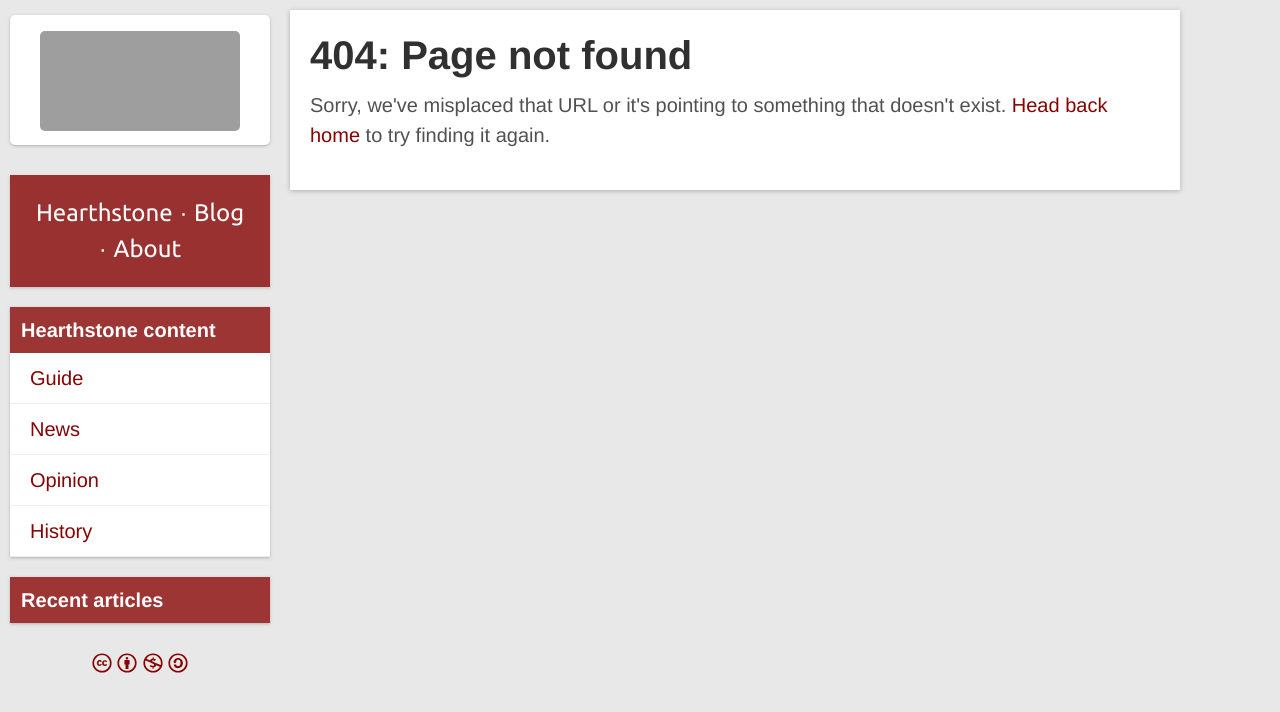
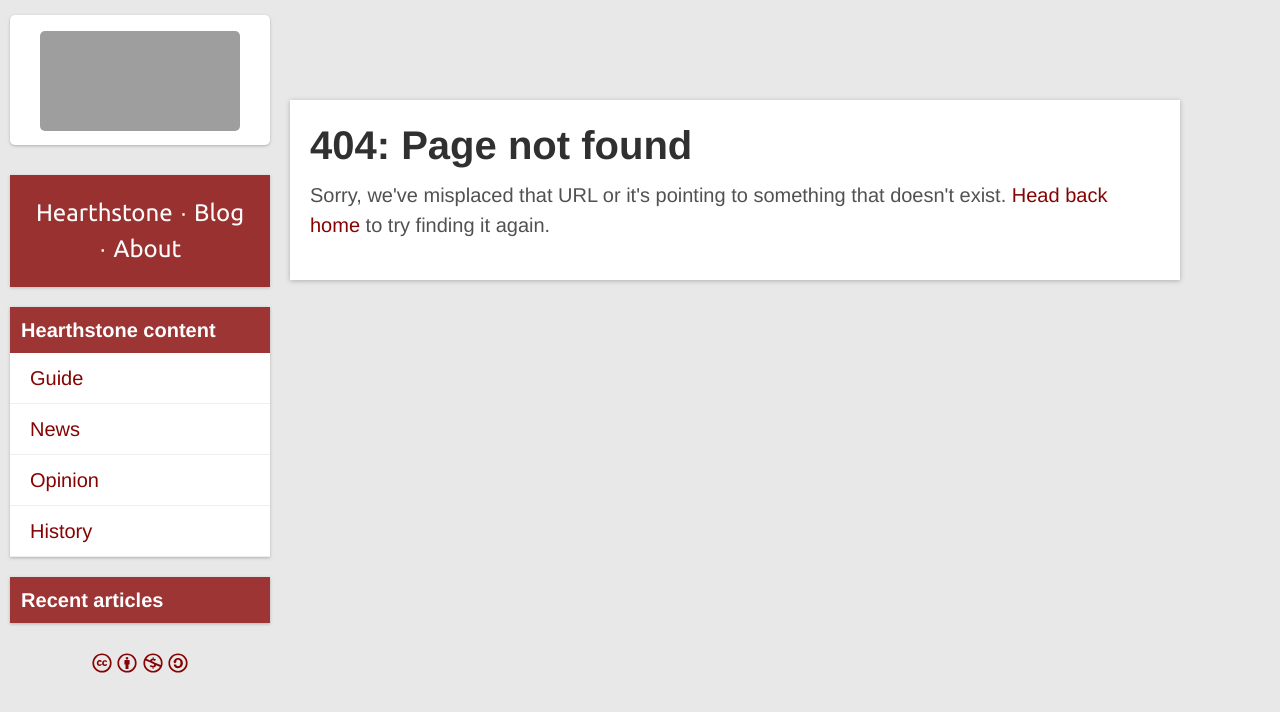
Before and after one commit to oblio360/dota-blog, a Jekyll site: the page built from 404.html, in a window 1280 px wide. Shown: the top 712 px of the page. Built offline with Jekyll 4.4.1, drawn with Linux system fonts in a browser that asks for light colours; nearby versions of some CDN libraries; Markdown is read by kramdown in place of the engine named in the settings; grey boxes are pictures that could not be loaded.

Commit message:
Fixing the ads on the Dota blog as well.

```diff
--- a/_includes/ads.html
+++ b/_includes/ads.html
@@ -1,6 +1,8 @@
 <!-- dota.oblio360.com -->
-<ins class="adsbygoogle adslot_1"
-     style="display:block"
-     data-ad-client="ca-pub-4856989497928398"
-     data-ad-slot="6923493486"
-     data-ad-format="auto"></ins>
+<div class="ads">
+    <ins class="adsbygoogle adslot_1"
+         style="display:block"
+         data-ad-client="ca-pub-4856989497928398"
+         data-ad-slot="6923493486">
+    </ins>
+</div>
--- a/_layouts/default.html
+++ b/_layouts/default.html
@@ -8,6 +8,9 @@
     {% include sidebar.html %}
 
     <div class="content-container">
+
+      {% include ads.html %}
+
       <div class="content">
         {{ content }}
       </div>
--- a/_layouts/post.html
+++ b/_layouts/post.html
@@ -38,8 +38,6 @@
 <!-- Twitter share -->
 <script>!function(d,s,id){var js,fjs=d.getElementsByTagName(s)[0],p=/^http:/.test(d.location)?'http':'https';if(!d.getElementById(id)){js=d.createElement(s);js.id=id;js.src=p+'://platform.twitter.com/widgets.js';fjs.parentNode.insertBefore(js,fjs);}}(document, 'script', 'twitter-wjs');</script>
 <!-- End of Twitter share -->
-
-{% include ads.html %}
 
 <!-- Actual post -->
 <div class="post">
--- a/css/blog-global.css
+++ b/css/blog-global.css
@@ -370,17 +370,28 @@
     width: 20px;
 }
 
-.adslot_1  {
-    text-align: center;
-    max-height: 140px;
+.ads {
+    width: 320px;
+    height: 100px;
+    align: center;
     padding: 5px;
 }
 
-@media (min-height: 1100px) {
-  .adslot_1 {
-    max-height: 140px;
-    padding: 5px;
-  }
+@media (min-width: 500px) and (max-width: 767px) {
+    .ads{
+        width: 468px;
+        height: 60px;
+        align: center;
+        padding: 5px;
+    }
+}
+@media (min-width:800px) {
+    .ads {
+        width: 728px;
+        height: 90px;
+        align: center;
+        padding: 5px;
+    }
 }
 
 @media (min-width: 640px) and (max-width: 767px) {
```
